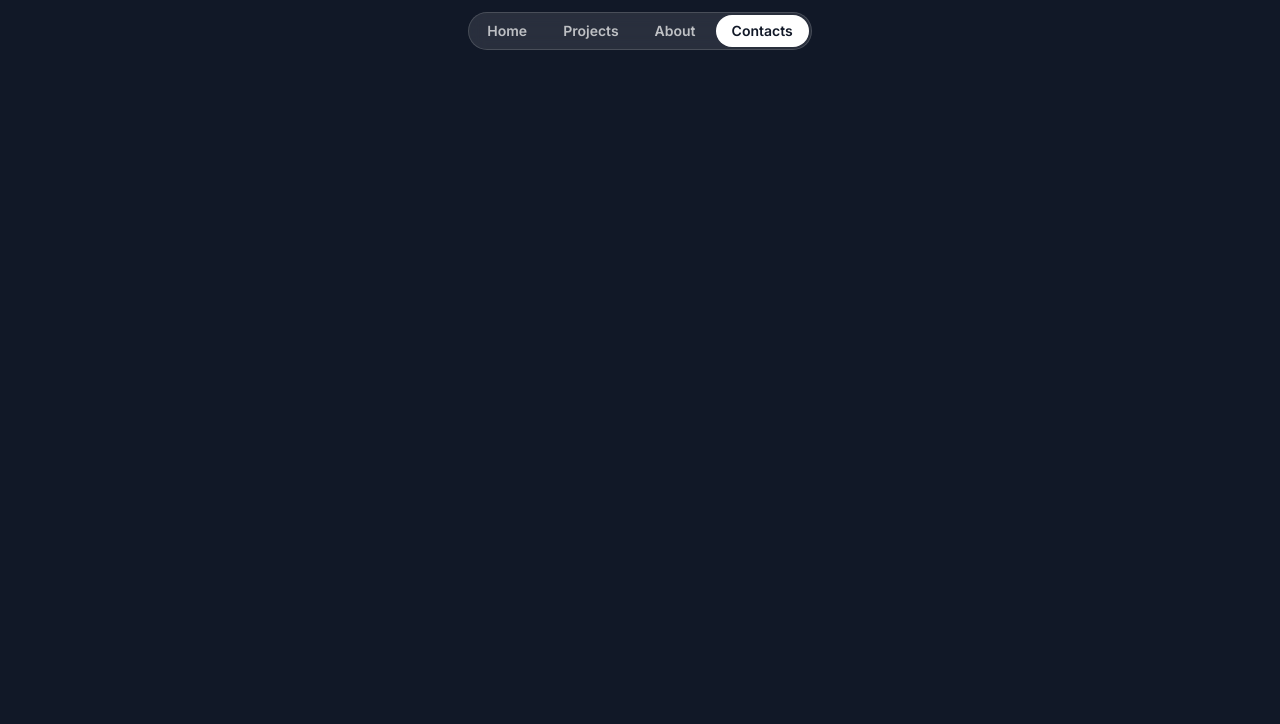
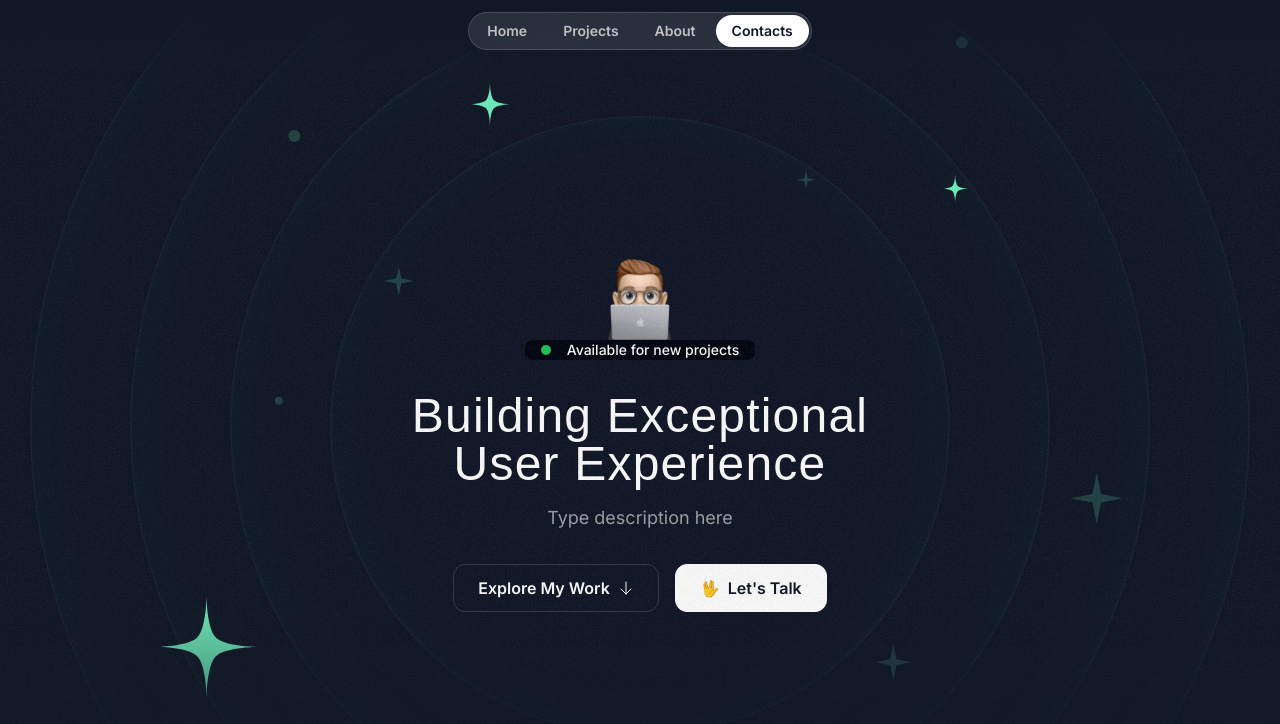
Before and after one commit to vaibhavisno-one/Personal-website, a Next.js app: page / in a window 1280 px wide. Shown: the top 724 px of the page. Built offline with nearby package versions, Linux system fonts and the light colour scheme; a web font is replaced by a local one.

Commit message:
commit header and hero secction

```diff
--- a/src/app/globals.css
+++ b/src/app/globals.css
@@ -7,4 +7,7 @@
     .nav-item{
         @apply px-4 py-1.5 rounded-full text-white/70 text-sm font-semibold hover:bg-white/10 hover:text-white transition duration-300;
     }
+    .hero-ring{
+        @apply absolute inset-0  border-2 top-1/2 left-1/2 -translate-x-1/2 -translate-y-1/2 rounded-full border-emerald-300/5 shadow-[0_0_80px_inset] shadow-emerald-300/5;
+    }
 }
--- a/src/app/page.tsx
+++ b/src/app/page.tsx
@@ -1,9 +1,11 @@
 
 import { Header } from "@/sections/Header";
+import {HeroSection} from "@/sections/Hero"
 export default function Home() {
   return (
     <div>
       <Header />
+      <HeroSection />
     </div>
   );
 }
--- /dev/null
+++ b/src/components/HeroOrbit.tsx
@@ -0,0 +1,19 @@
+import { PropsWithChildren } from "react";
+
+export const HeroOrbit = ({children, size, rotation }:PropsWithChildren<{size:number;rotation:number}>) => {
+    return (
+        <div className='absolute left-1/2 top-1/2 -translate-x-1/2 -translate-y-1/2 '>
+        <div className='flex items-start justify-start' style={{
+            transform:`rotate(${rotation}deg)`,
+            height:`${size}px`,
+            width:`${size}px`
+        }}>
+          <div className=' inline-flex ' style={{
+            transform:`rotate(${rotation*-1}deg)`,
+          }}>
+            {children}
+          </div>
+        </div>
+      </div>
+    );
+};
--- a/src/sections/Header.tsx
+++ b/src/sections/Header.tsx
@@ -1,6 +1,6 @@
 export const Header = () => {
   return (
-    <div className="flex justify-center items-center relative top-3">
+    <div className="flex justify-center items-center fixed top-3 w-full z-10">
       <nav className="flex  gap-1 p-0.5 border border-white/15 rounded-full bg-white/10 backdrop-blur">
         <a href="#" className="nav-item">Home</a>
         <a href="#" className="nav-item">Projects</a>
--- a/src/sections/Hero.tsx
+++ b/src/sections/Hero.tsx
@@ -1,3 +1,83 @@
+import memojiImage from '@/assets/images/memoji-computer.png';
+import Image from 'next/image';
+import ArrowDown from '@/assets/icons/arrow-down.svg';
+import grainImage from "@/assets/images/grain.jpg";
+import Staricon from '@/assets/icons/star.svg';
+// import { PropsWithChildren } from 'react';
+import SparkleIcon from '@/assets/icons/sparkle.svg';
+import { HeroOrbit } from '@/components/HeroOrbit';
+
+
 export const HeroSection = () => {
-  return <div>Hero Section</div>;
+  return (
+    <div className='py-32 md:py-48 lg:py-60 relative z-0' overflow-x-clip>
+      <div className='absolute inset-0 [mask-image:linear-gradient(to_bottom,transparent,black_10%,black_70%,transparent)]'>
+      <div className='absolute inset-0 -z-30 opacity-5' style={{
+        backgroundImage: `url(${grainImage.src})`,
+      }}></div>
+
+      <div className='size-[620px] hero-ring'></div>
+      <div className='size-[820px] hero-ring'></div>
+      <div className='size-[1020px] hero-ring'></div>
+      <div className='size-[1220px] hero-ring'></div>
+      <HeroOrbit size={800} rotation={-72}>
+        <Staricon  className='size-28 text-emerald-300'/>
+      </HeroOrbit>
+      <HeroOrbit size={550} rotation={20}>
+        <Staricon  className='size-12 text-emerald-300'/>
+      </HeroOrbit>
+      <HeroOrbit size={590} rotation={98}>
+        <Staricon  className='size-8 text-emerald-300'/>
+      </HeroOrbit>
+      <HeroOrbit size={430} rotation={-14}>
+        <SparkleIcon  className='size-8 text-emerald-300/20'/>
+        </HeroOrbit>
+      <HeroOrbit size={440} rotation={79}>
+        <SparkleIcon  className='size-5 text-emerald-300/20'/>
+      </HeroOrbit>
+      <HeroOrbit size={530} rotation={178}>
+        <SparkleIcon  className='size-10 text-emerald-300/20'/>
+      </HeroOrbit>
+      <HeroOrbit size={710} rotation={144}>
+        <SparkleIcon  className='size-14 text-emerald-300/20'/>
+      </HeroOrbit>
+      <HeroOrbit size={720} rotation={85}>
+        <div className='size-3 rounded-full bg-emerald-300/20'></div>
+      </HeroOrbit>
+      <HeroOrbit size={520} rotation={-41}>
+        <div className='size-2 rounded-full bg-emerald-300/20'></div>
+      </HeroOrbit>
+      <HeroOrbit size={650} rotation={-5}>
+        <div className='size-3 rounded-full bg-emerald-300/20'></div>
+      </HeroOrbit>
+      </div>
+
+
+
+
+      <div className="container">
+        <div className='flex flex-col items-center'>
+          <Image src={memojiImage} className='size-[100px]' alt='Person behind laptop' />
+          <div className='bg-gray-950 border-gray-800 px-4 py-1.4 inline-flex items-center gap-4 rounded-lg'>
+            <div className='bg-green-500 size-2.5 rounded-full'></div>
+            <div className='text-sm font-medium'>Available for new projects</div>
+          </div>
+        </div>
+        <div className='max-w-lg mx-auto'>
+          <h1 className='font-serif text-3xl md:text-5xl text-center mt-8 tracking-wide'>Building Exceptional User Experience</h1>
+          <p className='mt-4 text-center text-white/60 md:text-lg'>Type description here</p>
+        </div>
+        <div className='flex flex-col md:flex-row justify-center items-center mt-8 gap-4' >
+          <button className='inline-flex items-center gap-2 border border-white/15 px-6 h-12 rounded-xl'>
+            <span className='font-semibold'>Explore My Work</span>
+            <ArrowDown className='size-4'/>
+          </button>
+          <button className='inline-flex items-center gap-2 border border-white bg-white text-gray-900 h-12 px-6 rounded-xl'>
+            <span>🖖</span>
+            <span className='font-semibold '>Let's Talk</span>
+          </button>
+        </div>
+      </div>
+    </div>
+  );
 };
```
